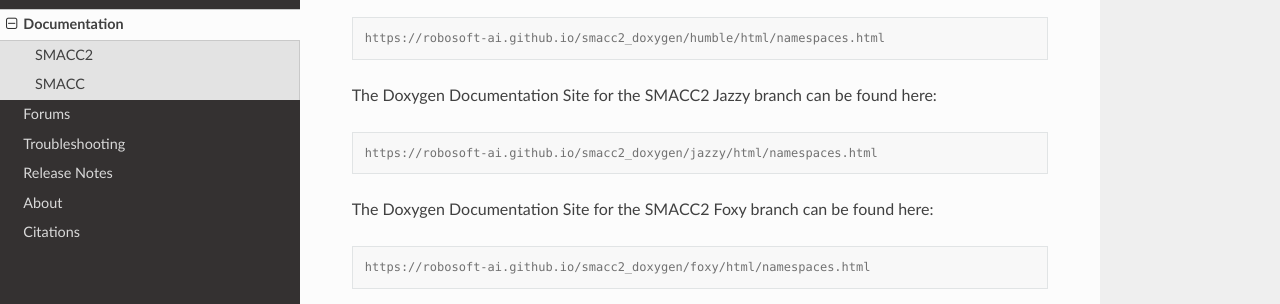
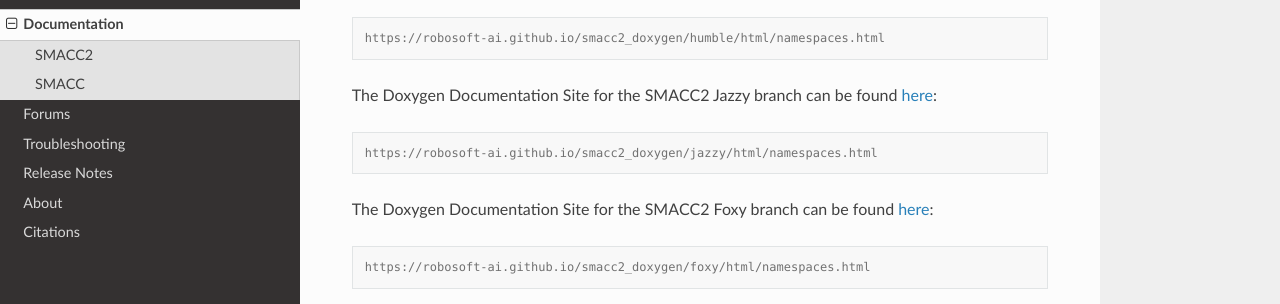
Before and after one commit to robosoft-ai/smacc2_docs, a Sphinx documentation site: the page built from docs/source/documentation.rst, in a window 1280 px wide and 1011 px high. Shown: the part 247-551 px from the top of the window. Built offline with Sphinx 7.4.7 and the Read the Docs theme 3.1.0, drawn with Linux system fonts in a browser that asks for light colours; part of the change alters nothing that is shown.

```diff
--- a/docs/source/documentation.rst
+++ b/docs/source/documentation.rst
@@ -10,13 +10,13 @@ The Doxygen Documentation Site for the SMACC2 Humble branch can be found `here <
 
    https://robosoft-ai.github.io/smacc2_doxygen/humble/html/namespaces.html
 
-The Doxygen Documentation Site for the SMACC2 Jazzy branch can be found here:
+The Doxygen Documentation Site for the SMACC2 Jazzy branch can be found `here <https://robosoft-ai.github.io/smacc2_doxygen/jazzy/html/namespaces.html>`_:
 
 .. code-block:: console
 
    https://robosoft-ai.github.io/smacc2_doxygen/jazzy/html/namespaces.html
 
-The Doxygen Documentation Site for the SMACC2 Foxy branch can be found here:
+The Doxygen Documentation Site for the SMACC2 Foxy branch can be found `here <https://robosoft-ai.github.io/smacc2_doxygen/foxy/html/namespaces.html>`_:
 
 .. code-block:: console
 
```
